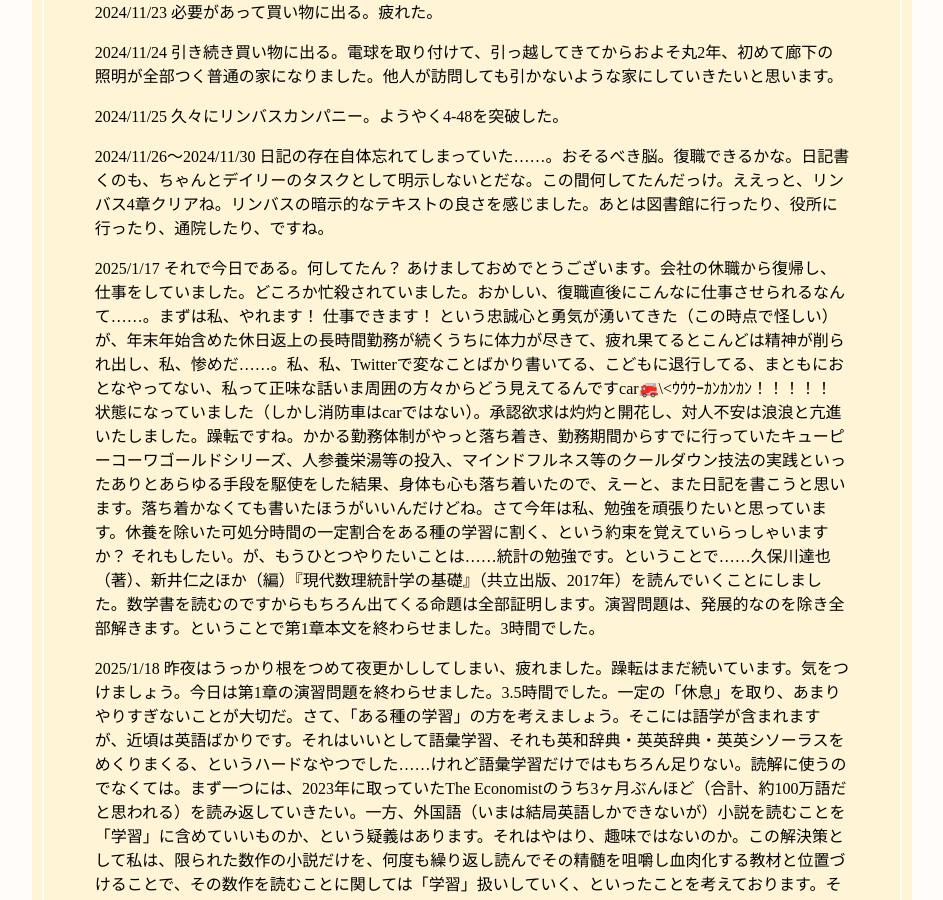
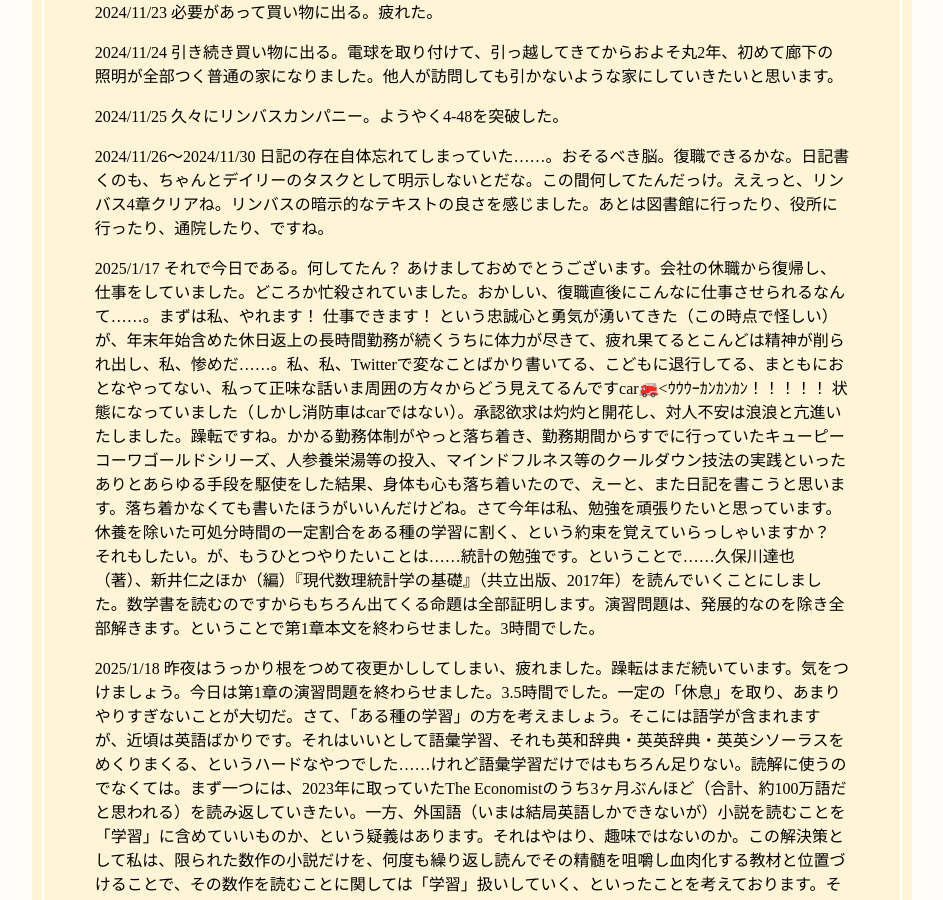
Before and after one commit to misora100/misora100.github.io, a Jekyll site: the page index.html, which Jekyll copies as it is, in a window 1280 px wide and 900 px high, scrolled down 1794 px. Shown: the whole window, without its empty margins (168-1111 px from the left). Built offline with Jekyll 4.4.1, drawn with Linux system fonts in a browser that asks for light colours; some web fonts are replaced.

```diff
--- a/index.html
+++ b/index.html
@@ -87,7 +87,7 @@
         <p>2024/11/24 引き続き買い物に出る。電球を取り付けて、引っ越してきてからおよそ丸2年、初めて廊下の照明が全部つく普通の家になりました。他人が訪問しても引かないような家にしていきたいと思います。</p>
         <p>2024/11/25 久々にリンバスカンパニー。ようやく4-48を突破した。</p>
         <p>2024/11/26～2024/11/30 日記の存在自体忘れてしまっていた……。おそるべき脳。復職できるかな。日記書くのも、ちゃんとデイリーのタスクとして明示しないとだな。この間何してたんだっけ。ええっと、リンバス4章クリアね。リンバスの暗示的なテキストの良さを感じました。あとは図書館に行ったり、役所に行ったり、通院したり、ですね。</p>
-        <p>2025/1/17 それで今日である。何してたん？ あけましておめでとうございます。会社の休職から復帰し、仕事をしていました。どころか忙殺されていました。おかしい、復職直後にこんなに仕事させられるなんて……。まずは私、やれます！ 仕事できます！ という忠誠心と勇気が湧いてきた（この時点で怪しい）が、年末年始含めた休日返上の長時間勤務が続くうちに体力が尽きて、疲れ果てるとこんどは精神が削られ出し、私、惨めだ……。私、私、Twitterで変なことばかり書いてる、こどもに退行してる、まともにおとなやってない、私って正味な話いま周囲の方々からどう見えてるんですcar🚒\<ｳｳｳｰｶﾝｶﾝｶﾝ！！！！！ 状態になっていました（しかし消防車はcarではない）。承認欲求は灼灼と開花し、対人不安は浪浪と亢進いたしました。躁転ですね。かかる勤務体制がやっと落ち着き、勤務期間からすでに行っていたキューピーコーワゴールドシリーズ、人参養栄湯等の投入、マインドフルネス等のクールダウン技法の実践といったありとあらゆる手段を駆使をした結果、身体も心も落ち着いたので、えーと、また日記を書こうと思います。落ち着かなくても書いたほうがいいんだけどね。さて今年は私、勉強を頑張りたいと思っています。休養を除いた可処分時間の一定割合をある種の学習に割く、という約束を覚えていらっしゃいますか？ それもしたい。が、もうひとつやりたいことは……統計の勉強です。ということで……久保川達也（著）、新井仁之ほか（編）『現代数理統計学の基礎』（共立出版、2017年）を読んでいくことにしました。数学書を読むのですからもちろん出てくる命題は全部証明します。演習問題は、発展的なのを除き全部解きます。ということで第1章本文を終わらせました。3時間でした。</p>
+        <p>2025/1/17 それで今日である。何してたん？ あけましておめでとうございます。会社の休職から復帰し、仕事をしていました。どころか忙殺されていました。おかしい、復職直後にこんなに仕事させられるなんて……。まずは私、やれます！ 仕事できます！ という忠誠心と勇気が湧いてきた（この時点で怪しい）が、年末年始含めた休日返上の長時間勤務が続くうちに体力が尽きて、疲れ果てるとこんどは精神が削られ出し、私、惨めだ……。私、私、Twitterで変なことばかり書いてる、こどもに退行してる、まともにおとなやってない、私って正味な話いま周囲の方々からどう見えてるんですcar🚒<ｳｳｳｰｶﾝｶﾝｶﾝ！！！！！ 状態になっていました（しかし消防車はcarではない）。承認欲求は灼灼と開花し、対人不安は浪浪と亢進いたしました。躁転ですね。かかる勤務体制がやっと落ち着き、勤務期間からすでに行っていたキューピーコーワゴールドシリーズ、人参養栄湯等の投入、マインドフルネス等のクールダウン技法の実践といったありとあらゆる手段を駆使をした結果、身体も心も落ち着いたので、えーと、また日記を書こうと思います。落ち着かなくても書いたほうがいいんだけどね。さて今年は私、勉強を頑張りたいと思っています。休養を除いた可処分時間の一定割合をある種の学習に割く、という約束を覚えていらっしゃいますか？ それもしたい。が、もうひとつやりたいことは……統計の勉強です。ということで……久保川達也（著）、新井仁之ほか（編）『現代数理統計学の基礎』（共立出版、2017年）を読んでいくことにしました。数学書を読むのですからもちろん出てくる命題は全部証明します。演習問題は、発展的なのを除き全部解きます。ということで第1章本文を終わらせました。3時間でした。</p>
         <p>2025/1/18 昨夜はうっかり根をつめて夜更かししてしまい、疲れました。躁転はまだ続いています。気をつけましょう。今日は第1章の演習問題を終わらせました。3.5時間でした。一定の「休息」を取り、あまりやりすぎないことが大切だ。さて、「ある種の学習」の方を考えましょう。そこには語学が含まれますが、近頃は英語ばかりです。それはいいとして語彙学習、それも英和辞典・英英辞典・英英シソーラスをめくりまくる、というハードなやつでした……けれど語彙学習だけではもちろん足りない。読解に使うのでなくては。まず一つには、2023年に取っていたThe Economistのうち3ヶ月ぶんほど（合計、約100万語だと思われる）を読み返していきたい。一方、外国語（いまは結局英語しかできないが）小説を読むことを「学習」に含めていいものか、という疑義はあります。それはやはり、趣味ではないのか。この解決策として私は、限られた数作の小説だけを、何度も繰り返し読んでその精髄を咀嚼し血肉化する教材と位置づけることで、その数作を読むことに関しては「学習」扱いしていく、といったことを考えております。その数作って何なのかは追々。</p>
         <div class="back_to_menu"><p><a onclick="ScrollWindow('menu');">ページ上部に戻る</a></p></div>
     </div>
```
